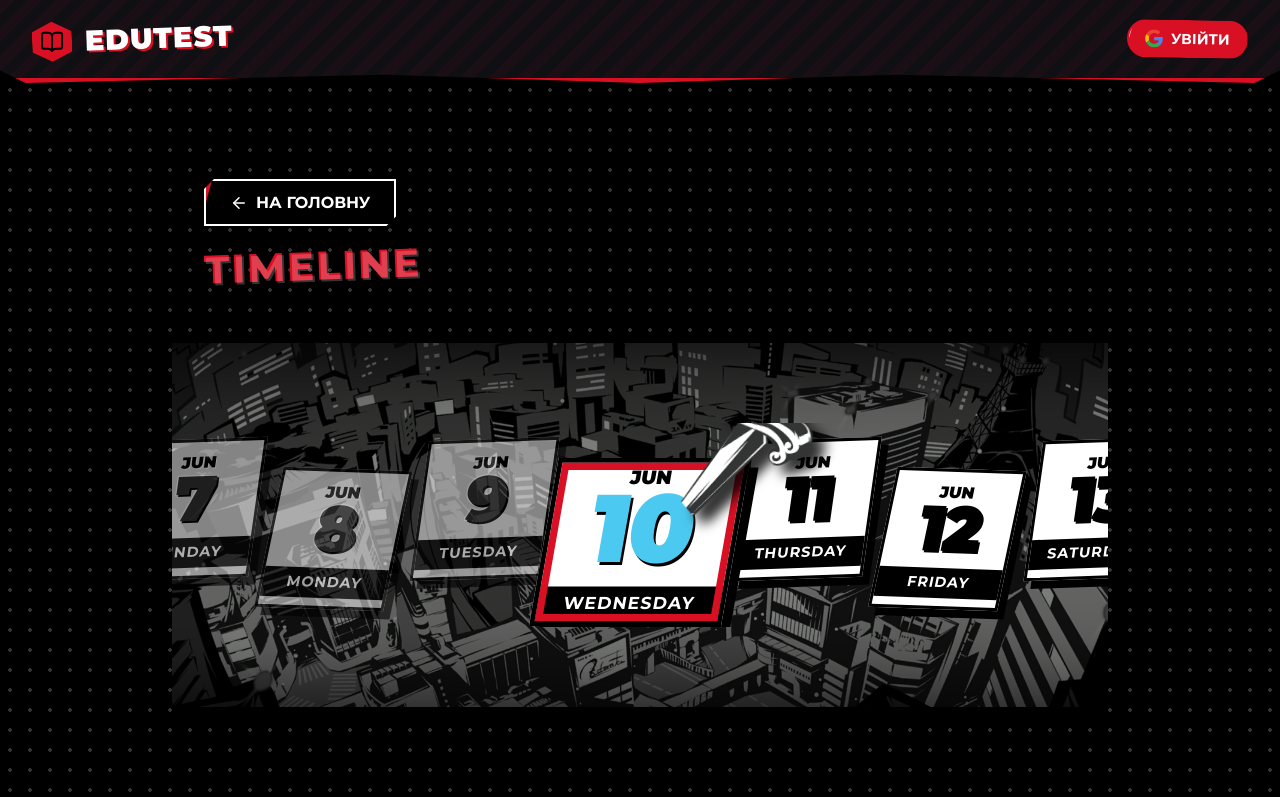
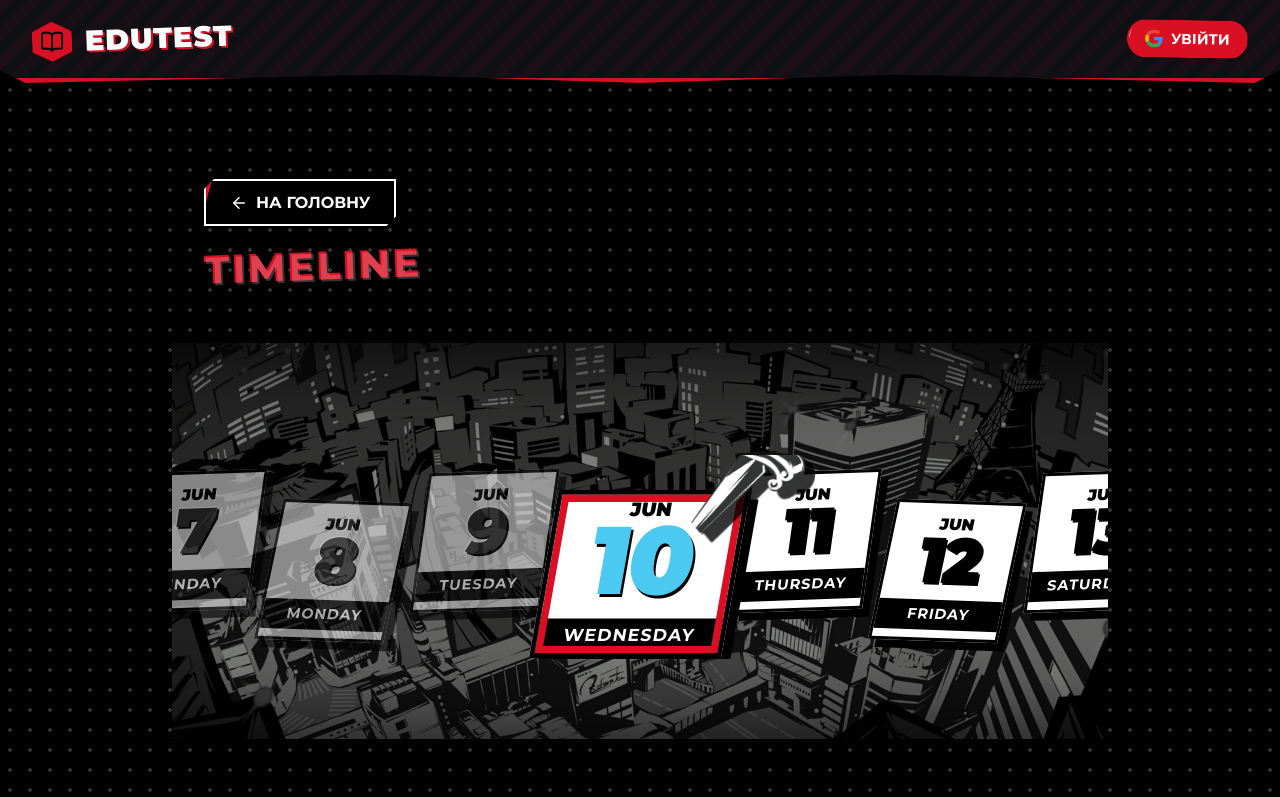
Before and after one commit to Ariandell/chridk, a React (Vite) app: page /#/history in a window 1280 px wide. Shown: the top 797 px of the page. Built offline with nearby package versions, Linux system fonts and the light colour scheme; no server answers.

Commit message:
Fix dagger being clipped by increasing top padding and scaling

```diff
--- a/src/pages/History.jsx
+++ b/src/pages/History.jsx
@@ -192,7 +192,7 @@ const History = () => {
         backgroundImage: `url(${calendarBg})`,
         backgroundSize: 'cover',
         backgroundPosition: 'center',
-        padding: '5rem 0',
+        padding: '7rem 0 5rem 0',
         borderTop: '5px solid #000',
         borderBottom: '5px solid #000',
         boxShadow: 'inset 0 0 100px rgba(0,0,0,1)',
@@ -275,8 +275,8 @@ const History = () => {
               >
                 {/* Sword for TODAY */}
                 {isToday && (
-                  <div style={{ position: 'absolute', top: '-110px', right: '-80px', transform: 'rotate(-10deg)', zIndex: 10, pointerEvents: 'none', filter: 'drop-shadow(10px 10px 5px rgba(0,0,0,0.8))' }}>
-                    <img src={daggerImg} alt="Dagger" style={{ width: '150px', height: 'auto', objectFit: 'contain' }} />
+                  <div style={{ position: 'absolute', top: '-100px', right: '-70px', transform: 'rotate(-10deg)', zIndex: 10, pointerEvents: 'none', filter: 'drop-shadow(8px 8px 0px rgba(0,0,0,0.8))' }}>
+                    <img src={daggerImg} alt="Dagger" style={{ width: '130px', height: 'auto', objectFit: 'contain' }} />
                   </div>
                 )}
 
```
